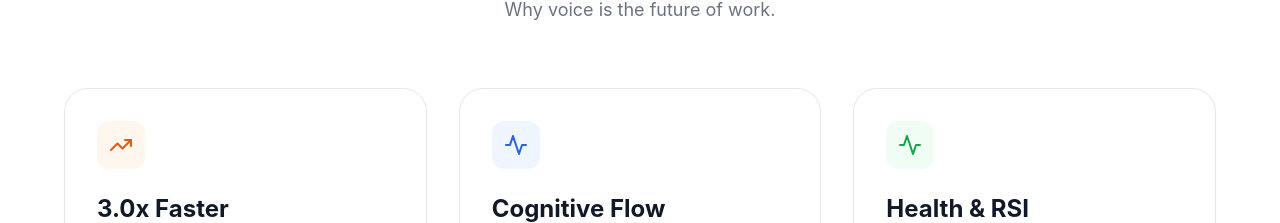
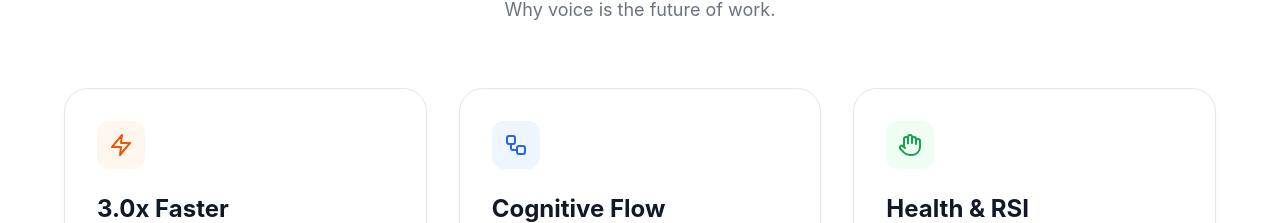
Before and after one commit to yg1112/ResoWebsite, a React (Vite) app: page / in a window 1280 px wide. Shown: the part 3669-3892 px from the top of the page. Built offline with nearby package versions, Linux system fonts and the light colour scheme; the HTML template or start-up script is replaced by a standard one.

Commit message:
Update App.jsx

```diff
--- a/src/App.jsx
+++ b/src/App.jsx
@@ -45,7 +45,9 @@ import {
   FileText,
   HelpCircle,
   Plus,
-  Infinity
+  Infinity,
+  Workflow,
+  Hand
 } from 'lucide-react';
 
 // --- Custom Components ---
@@ -797,7 +799,7 @@ const ResoLanding = () => {
             {/* Card 1 */}
             <div className="bg-white p-8 rounded-3xl border border-gray-200 shadow-sm hover:shadow-md transition-shadow">
                <div className="w-12 h-12 bg-orange-50 rounded-xl flex items-center justify-center text-orange-600 mb-6">
-                  <TrendingUp size={24} />
+                  <Zap size={24} />
                </div>
                <h3 className="text-2xl font-bold text-gray-900 mb-2">3.0x Faster</h3>
                <p className="text-gray-500 text-sm mb-6">"Speech input is 3.0x faster than standard keyboard entry for English & Mandarin."</p>
@@ -809,7 +811,7 @@ const ResoLanding = () => {
             {/* Card 2 */}
             <div className="bg-white p-8 rounded-3xl border border-gray-200 shadow-sm hover:shadow-md transition-shadow">
                <div className="w-12 h-12 bg-blue-50 rounded-xl flex items-center justify-center text-blue-600 mb-6">
-                  <Activity size={24} />
+                  <Workflow size={24} />
                </div>
                <h3 className="text-2xl font-bold text-gray-900 mb-2">Cognitive Flow</h3>
                <p className="text-gray-500 text-sm mb-6">"Dictation frees up working memory, allowing for better complex thinking and flow."</p>
@@ -821,7 +823,7 @@ const ResoLanding = () => {
             {/* Card 3 */}
             <div className="bg-white p-8 rounded-3xl border border-gray-200 shadow-sm hover:shadow-md transition-shadow">
                <div className="w-12 h-12 bg-green-50 rounded-xl flex items-center justify-center text-green-600 mb-6">
-                  <Activity size={24} />
+                  <Hand size={24} />
                </div>
                <h3 className="text-2xl font-bold text-gray-900 mb-2">Health & RSI</h3>
                <p className="text-gray-500 text-sm mb-6">"Reduces repetitive strain on wrists and improves posture during long drafting sessions."</p>
```
